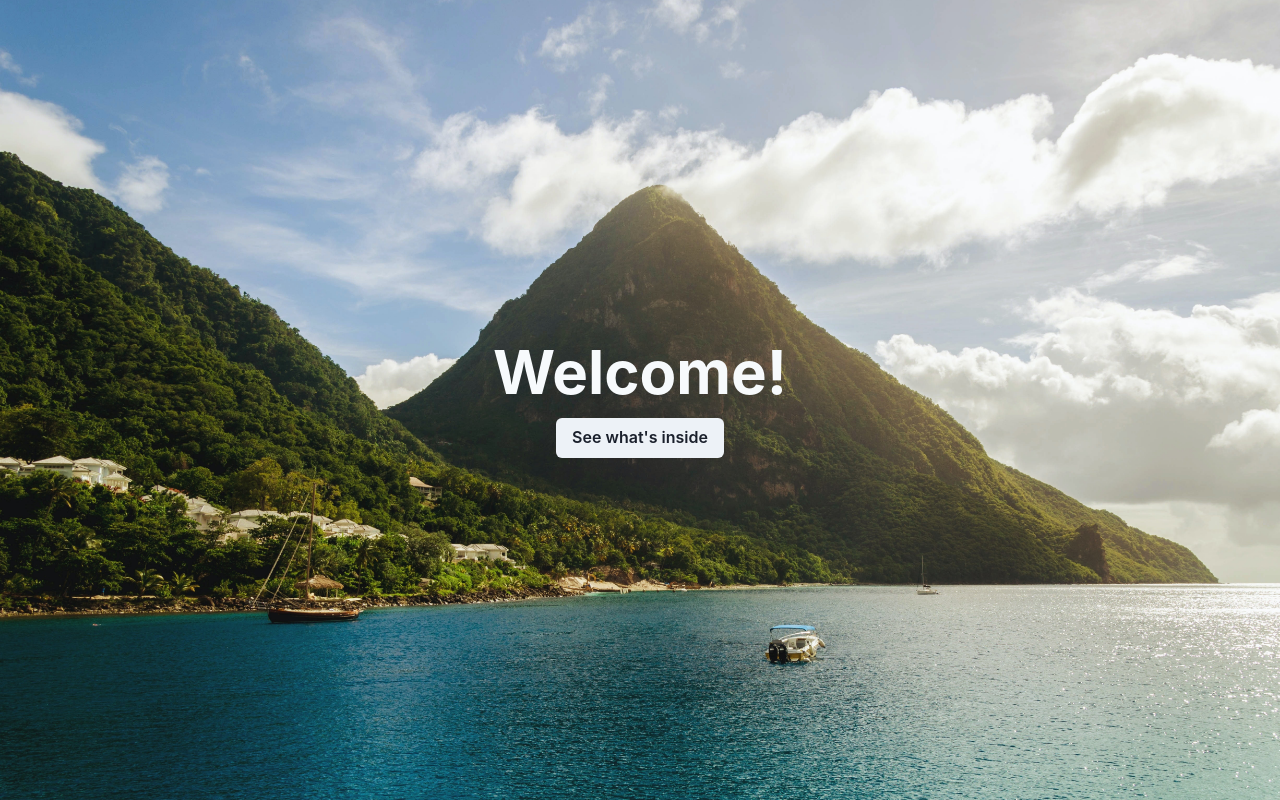
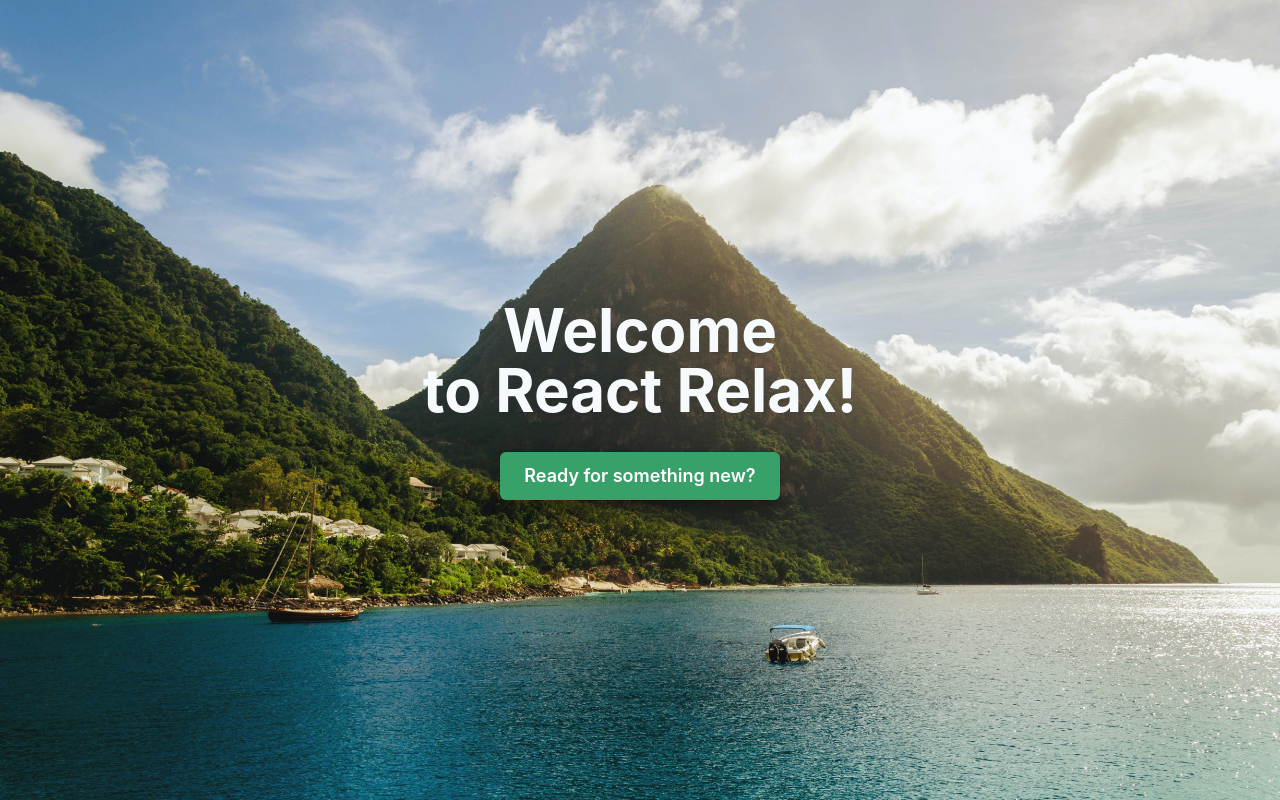
Before and after one commit to Stefan8412/bootcamp-react-relax, a React (Vite) app: page / in a window 1280 px wide. Built offline with nearby package versions, Linux system fonts and the light colour scheme.

Commit message:
Polish home page

```diff
--- a/src/App.jsx
+++ b/src/App.jsx
@@ -3,7 +3,7 @@ import { Route, BrowserRouter as Router, Routes } from 'react-router-dom'
 import { ChakraProvider } from '@chakra-ui/react'
 import { ErrorBoundary } from 'react-error-boundary'
 import { ErrorMessage } from './components/ErrorMessage'
-import Home from './pages/Home'
+import { Home } from './pages/Home'
 import { Offers } from './pages/Offers'
 import { OfferSingle } from './pages/OfferSingle'
 import { Cart } from './pages/Cart'
--- a/src/pages/Home.jsx
+++ b/src/pages/Home.jsx
@@ -3,19 +3,18 @@ import { Box, Button, Center, Heading, Stack } from '@chakra-ui/react'
 import { Link } from 'react-router-dom'
 import bg from '../assets/bg.jpg'
 
-const Home = () => (
+export const Home = () => (
   <Box bg={`url('${bg}') center / cover no-repeat`} h="100vh">
     <Center h="100vh">
-      <Stack spacing="4" align="center">
-        <Heading size="3xl" color="gray.50">
-          Welcome!
+      <Stack spacing="8" align="center">
+        <Heading size="3xl" color="gray.50" textAlign="center">
+          Welcome <br />
+          to React Relax!
         </Heading>
-        <Button as={Link} to="offers">
-          See what's inside
+        <Button as={Link} to="offers" colorScheme="green" size="lg" shadow="dark-lg">
+          Ready for something new?
         </Button>
       </Stack>
     </Center>
   </Box>
 )
-
-export default Home
```
